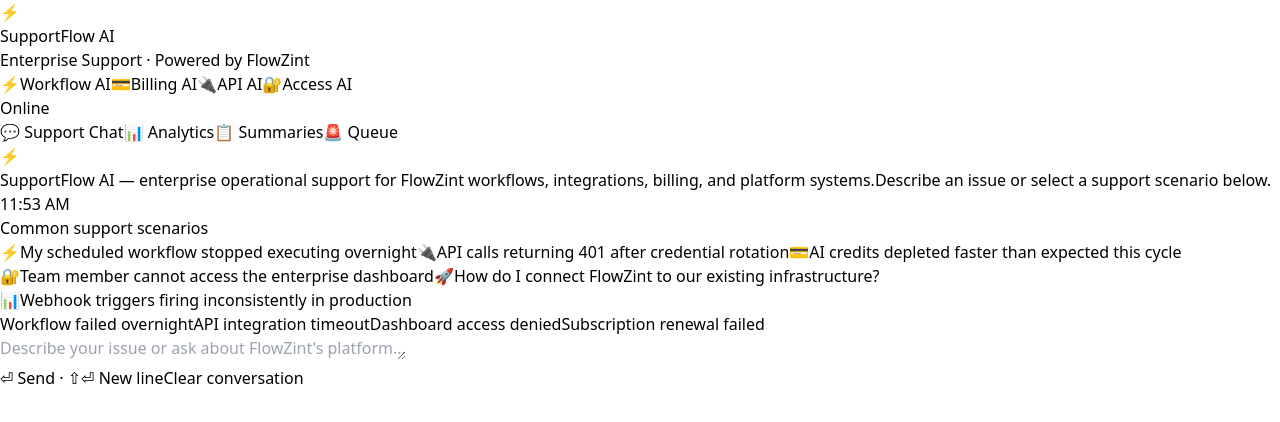
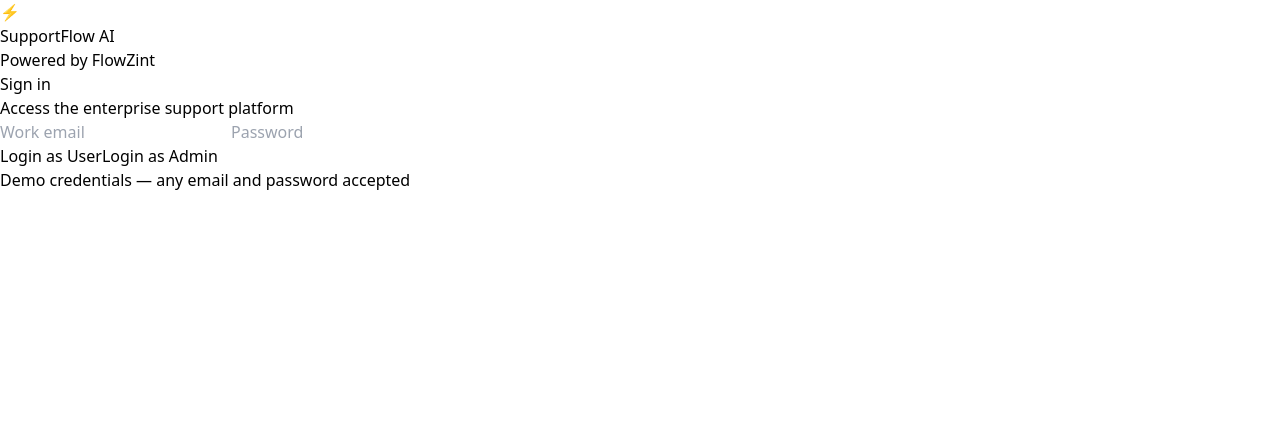
Before and after one commit to anupalla15/SupportFlow-AI, a React app in the folder frontend/: page / in a window 1280 px wide. Shown: the top 422 px of the page. Built offline with nearby package versions, Linux system fonts and the light colour scheme; the HTML template or start-up script is replaced by a standard one.

Commit message:
Build enterprise role-based AI support platform experience

```diff
--- a/frontend/src/App.jsx
+++ b/frontend/src/App.jsx
@@ -395,30 +395,200 @@
   );
 }
 
+
+// ── Login Screen ───────────────────────────────────────────────────────────
+
+function LoginScreen({ onLogin }) {
+  const [email, setEmail]       = useState("");
+  const [password, setPassword] = useState("");
+  const [error, setError]       = useState("");
+
+  function handleLogin(role) {
+    if (!email.trim() || !password.trim()) {
+      setError("Please enter your email and password.");
+      return;
+    }
+    setError("");
+    onLogin(role);
+  }
+
+  return (
+    <div className="min-h-screen bg-slate-950 flex items-center justify-center px-4">
+      <div className="w-full max-w-sm">
+
+        {/* Logo */}
+        <div className="flex items-center gap-3 justify-center mb-8">
+          <div className="w-10 h-10 rounded-xl bg-indigo-600 flex items-center justify-center text-xl shadow-lg shadow-indigo-900/50">
+            ⚡
+          </div>
+          <div>
+            <h1 className="text-white font-bold text-lg leading-tight">SupportFlow AI</h1>
+            <p className="text-slate-500 text-[11px]">Powered by FlowZint</p>
+          </div>
+        </div>
+
+        {/* Card */}
+        <div className="bg-slate-900 border border-slate-800 rounded-2xl p-6">
+          <h2 className="text-white font-semibold text-base mb-1">Sign in</h2>
+          <p className="text-slate-500 text-xs mb-6">Access the enterprise support platform</p>
+
+          <div className="space-y-3 mb-4">
+            <input
+              type="email"
+              value={email}
+              onChange={e => setEmail(e.target.value)}
+              placeholder="Work email"
+              className="w-full bg-slate-800 border border-slate-700 text-slate-200 placeholder-slate-500
+                rounded-xl px-4 py-3 text-sm focus:outline-none focus:border-indigo-500
+                focus:ring-1 focus:ring-indigo-500 transition-colors"
+            />
+            <input
+              type="password"
+              value={password}
+              onChange={e => setPassword(e.target.value)}
+              placeholder="Password"
+              onKeyDown={e => e.key === "Enter" && handleLogin("user")}
+              className="w-full bg-slate-800 border border-slate-700 text-slate-200 placeholder-slate-500
+                rounded-xl px-4 py-3 text-sm focus:outline-none focus:border-indigo-500
+                focus:ring-1 focus:ring-indigo-500 transition-colors"
+            />
+          </div>
+
+          {error && (
+            <p className="text-red-400 text-xs mb-4 px-1">{error}</p>
+          )}
+
+          <div className="space-y-2">
+            <button
+              onClick={() => handleLogin("user")}
+              className="w-full bg-indigo-600 hover:bg-indigo-500 text-white font-medium
+                text-sm rounded-xl py-3 transition-colors">
+              Login as User
+            </button>
+            <button
+              onClick={() => handleLogin("admin")}
+              className="w-full bg-slate-800 hover:bg-slate-700 border border-slate-700
+                text-slate-300 font-medium text-sm rounded-xl py-3 transition-colors">
+              Login as Admin
+            </button>
+          </div>
+        </div>
+
+        <p className="text-slate-700 text-[11px] text-center mt-4">
+          Demo credentials — any email and password accepted
+        </p>
+      </div>
+    </div>
+  );
+}
+
+// ── Human Support Modal ────────────────────────────────────────────────────
+
+function HumanSupportModal({ onClose }) {
+  return (
+    <div className="fixed inset-0 z-50 flex items-center justify-center px-4"
+      style={{ backgroundColor: "rgba(0,0,0,0.7)" }}>
+      <div className="bg-slate-900 border border-slate-700 rounded-2xl p-6 w-full max-w-sm shadow-2xl">
+
+        <div className="flex items-center justify-between mb-4">
+          <div className="flex items-center gap-2">
+            <span className="w-2 h-2 bg-emerald-400 rounded-full animate-pulse" />
+            <h3 className="text-white font-semibold text-sm">Enterprise Support Team</h3>
+          </div>
+          <button onClick={onClose}
+            className="text-slate-500 hover:text-slate-300 text-xl leading-none transition-colors">
+            &times;
+          </button>
+        </div>
+
+        {/* Status notice */}
+        <div className="bg-indigo-950 border border-indigo-800 rounded-xl px-4 py-3 mb-4">
+          <p className="text-indigo-300 text-xs font-medium">✅ Enterprise support team notified.</p>
+          <p className="text-indigo-400 text-xs mt-0.5">Priority escalation initiated.</p>
+        </div>
+
+        {/* Contact details */}
+        <div className="space-y-3">
+          <a href="mailto:contact@flowzint.in"
+            className="flex items-center gap-3 bg-slate-800 hover:bg-slate-700 border border-slate-700
+              rounded-xl px-4 py-3 transition-colors group">
+            <span className="text-base">✉️</span>
+            <div>
+              <p className="text-[10px] text-slate-500 uppercase tracking-wider">Email</p>
+              <p className="text-slate-200 text-sm group-hover:text-white transition-colors">
+                contact@flowzint.in
+              </p>
+            </div>
+          </a>
+
+          <a href="tel:+918884397315"
+            className="flex items-center gap-3 bg-slate-800 hover:bg-slate-700 border border-slate-700
+              rounded-xl px-4 py-3 transition-colors group">
+            <span className="text-base">📞</span>
+            <div>
+              <p className="text-[10px] text-slate-500 uppercase tracking-wider">Phone</p>
+              <p className="text-slate-200 text-sm group-hover:text-white transition-colors">
+                +91 8884397315
+              </p>
+            </div>
+          </a>
+
+          <a href="https://flowzint.in/fz/contact.html" target="_blank" rel="noreferrer"
+            className="flex items-center gap-3 bg-slate-800 hover:bg-slate-700 border border-slate-700
+              rounded-xl px-4 py-3 transition-colors group">
+            <span className="text-base">🌐</span>
+            <div>
+              <p className="text-[10px] text-slate-500 uppercase tracking-wider">Support Portal</p>
+              <p className="text-slate-200 text-sm group-hover:text-white transition-colors">
+                flowzint.in/fz/contact.html
+              </p>
+            </div>
+          </a>
+        </div>
+
+        <button onClick={onClose}
+          className="w-full mt-4 bg-slate-800 hover:bg-slate-700 border border-slate-700
+            text-slate-400 text-sm rounded-xl py-2.5 transition-colors">
+          Close
+        </button>
+      </div>
+    </div>
+  );
+}
 // ── Main App ───────────────────────────────────────────────────────────────
+export default function App() {
 
-export default function App() {
-  const [tab, setTab]                         = useState("chat");
-  const [messages, setMessages]               = useState([{
-    id: 0, from: "bot", agentInfo: null,
-    text: "\SupportFlow AI — enterprise operational support for FlowZint workflows, integrations, billing, and platform systems.Describe an issue or select a support scenario below.",
+  const [tab, setTab] = useState("chat");
+
+  // ── NEW ROLE STATES ─────────────────────────
+  const [role, setRole] = useState(null);
+  const [showHumanSupport, setShowHumanSupport] = useState(false);
+
+  // ── CHAT STATE ──────────────────────────────
+  const [messages, setMessages] = useState([
+    {
+      id: 0,
+      from: "bot",
+      agentInfo: null,
+      text:
+        "SupportFlow AI — enterprise operational support for FlowZint workflows, integrations, billing, and platform systems.\n\nDescribe an issue or select a support scenario below.",
       time: now(),
-  }]);
-  const [input, setInput]                     = useState("");
-  const [loading, setLoading]                 = useState(false);
-  const [error, setError]                     = useState(null);
-  const [ticketLog, setTicketLog]             = useState([]);
-  const [summaries, setSummaries]             = useState([]);
-  const [trendPoints, setTrendPoints]         = useState([0]);
-  const [criticalAlert, setCriticalAlert]     = useState(null);
+    },
+  ]);
+
+  const [input, setInput] = useState("");
+  const [loading, setLoading] = useState(false);
+  const [error, setError] = useState(null);
+
+  const [ticketLog, setTicketLog] = useState([]);
+  const [summaries, setSummaries] = useState([]);
+  const [trendPoints, setTrendPoints] = useState([0]);
+
+  const [criticalAlert, setCriticalAlert] = useState(null);
   const [escalationQueue, setEscalationQueue] = useState([]);
 
   const bottomRef = useRef(null);
-  const inputRef  = useRef(null);
-
-  useEffect(() => {
-    bottomRef.current?.scrollIntoView({ behavior: "smooth" });
-  }, [messages, loading]);
+  const inputRef = useRef(null);
 
   // ── Analytics ──────────────────────────────────────────────────
 
@@ -538,11 +708,17 @@
 
   // ── Render ─────────────────────────────────────────────────────
 
+if (!role) {
+  return <LoginScreen onLogin={(r) => setRole(r)} />;
+}
   return (
     <div className="min-h-screen bg-slate-950 text-white flex flex-col">
 
       {criticalAlert && (
         <CriticalAlert alert={criticalAlert} onDismiss={() => setCriticalAlert(null)} />
+      )}
+{showHumanSupport && (
+  <HumanSupportModal onClose={() => setShowHumanSupport(false)} />
 )}
 
       {/* ── Header ── */}
@@ -572,24 +748,57 @@
               </span>
             ))}
           </div>
+<div className="flex items-center gap-3">
 
-          <div className="flex items-center gap-3">
-            {escalationQueue.length > 0 && (
-              <button onClick={() => setTab("queue")}
-                className="flex items-center gap-1.5 bg-red-950 border border-red-700 text-red-400 text-xs px-3 py-1.5 rounded-lg hover:bg-red-900 transition-colors">
-                <span className="w-1.5 h-1.5 bg-red-500 rounded-full animate-pulse" />
-                {escalationQueue.length} critical
+  {/* Human Support */}
+  <button
+    onClick={() => setShowHumanSupport(true)}
+    className="flex items-center gap-1.5 bg-slate-800 hover:bg-slate-700 border border-slate-700
+      text-slate-300 text-xs px-3 py-1.5 rounded-lg transition-colors"
+  >
+    👤 Human Support
   </button>
-            )}
+
+  {/* Role Badge */}
+  <span
+    className={`text-[11px] px-2.5 py-1 rounded-full border font-medium
+      ${
+        role === "admin"
+          ? "bg-indigo-950 border-indigo-800 text-indigo-400"
+          : "bg-slate-800 border-slate-700 text-slate-400"
+      }`}
+  >
+    {role === "admin" ? "⚙ Admin" : "👤 User"}
+  </span>
+
+  {/* Sign Out */}
+  <button
+    onClick={() => setRole(null)}
+    className="text-slate-600 hover:text-slate-400 text-[11px] transition-colors"
+  >
+    Sign out
+  </button>
+
+  {/* Online */}
   <div className="flex items-center gap-2">
     <span className="w-2 h-2 bg-emerald-400 rounded-full animate-pulse" />
-              <span className="text-emerald-400 text-xs font-medium">Online</span>
+    <span className="text-emerald-400 text-xs font-medium">
+      Online
+    </span>
   </div>
+
 </div>
 </div>
 
 <div className="px-6 pb-3 flex items-center gap-2">
-          <TabBtn active={tab === "chat"}      onClick={() => setTab("chat")}>💬 Support Chat</TabBtn>
+
+<TabBtn active={tab === "chat"} onClick={() => setTab("chat")}>
+  💬 Support Chat
+</TabBtn>
+
+{/* Admin only */}
+{role === "admin" && (
+  <>
     <TabBtn active={tab === "dashboard"} onClick={() => setTab("dashboard")}>
       📊 Analytics
       {analytics.total > 0 && (
@@ -598,6 +807,7 @@
         </span>
       )}
     </TabBtn>
+
     <TabBtn active={tab === "summaries"} onClick={() => setTab("summaries")}>
       📋 Summaries
       {summaries.length > 0 && (
@@ -606,6 +816,7 @@
         </span>
       )}
     </TabBtn>
+
     <TabBtn active={tab === "queue"} onClick={() => setTab("queue")}>
       🚨 Queue
       {escalationQueue.length > 0 && (
@@ -614,6 +825,8 @@
         </span>
       )}
     </TabBtn>
+  </>
+)}
 </div>
       </header>
 
```
Lines whose indentation alone changed are shown as unchanged.
